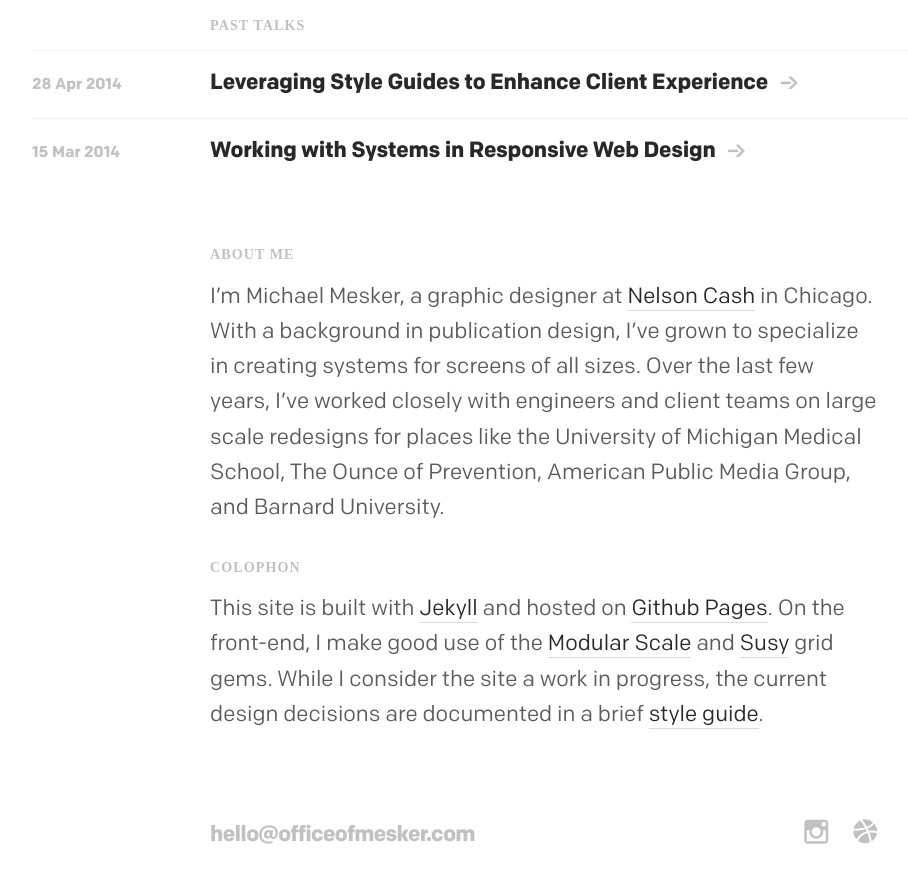
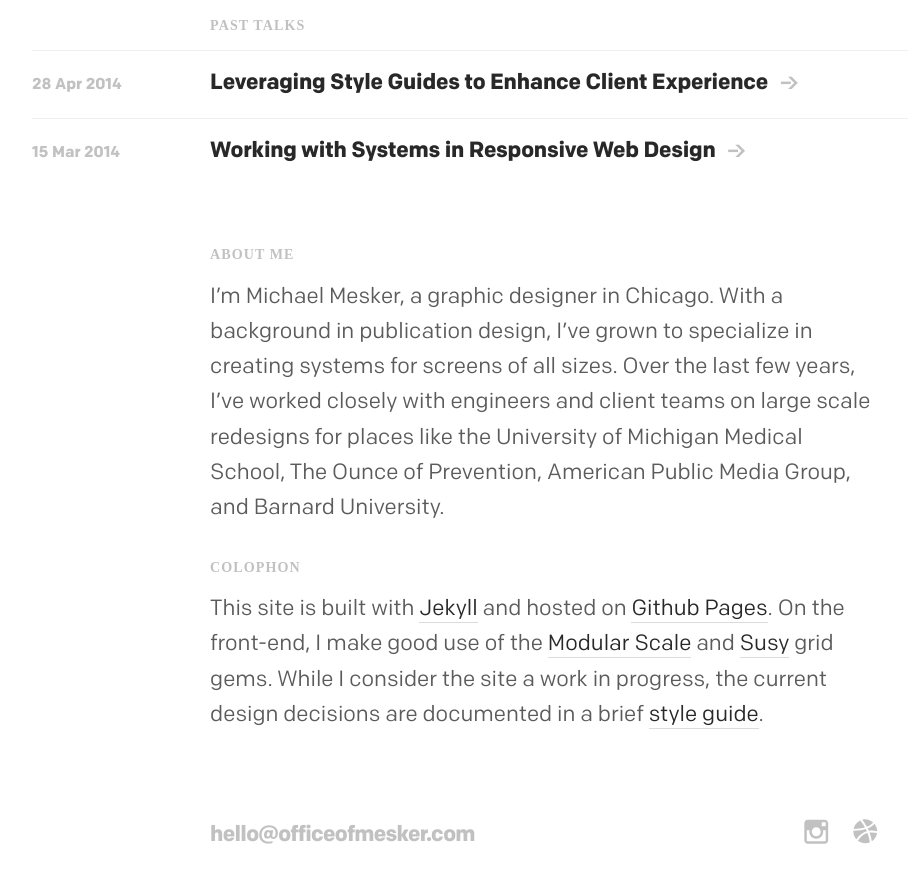
Before and after one commit to mesker/officeofmesker, a Jekyll site: the page built from index.html, in a window 1280 px wide and 900 px high, scrolled down 997 px. Shown: the top 883 px of the window, without its empty margins (96-1004 px from the left). Built offline with Jekyll 4.4.1, drawn with Linux system fonts in a browser that asks for light colours; some web fonts are replaced.

Commit message:
Updated "About Me" section

```diff
--- a/index.html
+++ b/index.html
@@ -38,7 +38,7 @@
   <section>
     <div class="l-column">
       <h2 class="section-heading">About Me</h2>
-      <p>I’m Michael Mesker, a graphic designer at <a href="http://www.nelsoncash.com">Nelson Cash</a> in Chicago. With a background in publication design, I’ve grown to specialize in creating systems for screens of all sizes. Over the last few years, I’ve worked closely with engineers and client teams on large scale redesigns for places like the University of Michigan Medical School, The Ounce of Prevention, American Public Media Group, and Barnard University.</p>
+      <p>I’m Michael Mesker, a graphic designer in Chicago. With a background in publication design, I’ve grown to specialize in creating systems for screens of all sizes. Over the last few years, I’ve worked closely with engineers and client teams on large scale redesigns for places like the University of Michigan Medical School, The Ounce of Prevention, American Public Media Group, and Barnard University.</p>
       <h2 class="section-heading">Colophon</h2>
       <p>This site is built with <a href="http://jekyllrb.com/">Jekyll</a> and hosted on <a href="https://pages.github.com/">Github Pages</a>. On the front-end, I make good use of the <a href="https://github.com/modularscale/modularscale-sass">Modular Scale</a> and <a href="http://susy.oddbird.net/">Susy</a> grid gems. While I consider the site a work in progress, the current design decisions are documented in a brief <a href="/style-guide">style guide</a>.</p>
     </div>
```
